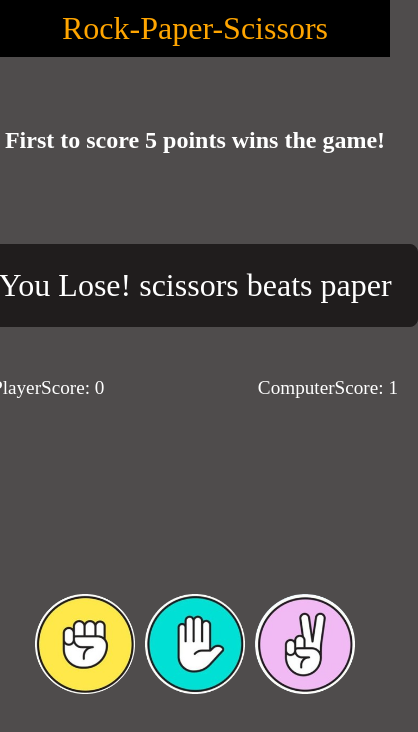
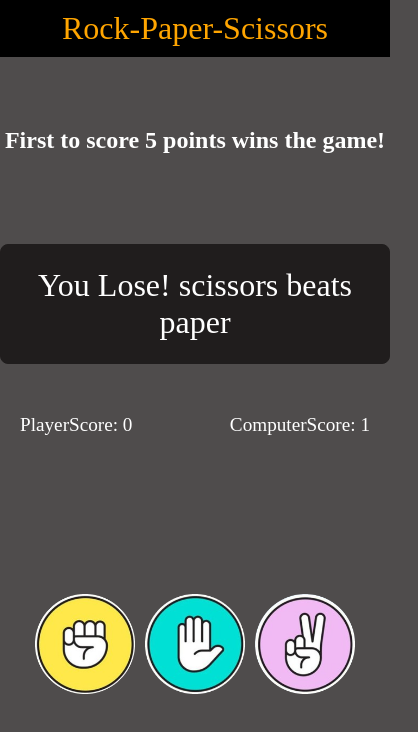
Before and after one commit to Prithiv26/Rock-paper-scissors, a plain HTML site: page index.html in a window 390 px wide. Both pictures are taken after a click on the element 195 px from the left and 645 px from the top of the page. Shown: the whole page, 418 px wide, since content can reach past the window. Drawn offline with Linux system fonts and the light colour scheme.

Commit message:
Added mobile compatibility

```diff
--- a/style.css
+++ b/style.css
@@ -1,15 +1,14 @@
-html{
-    /* background-color: rgb(29, 121, 160); */
+
+body{
     background-color: rgb(79, 76, 76);
-
-
     height: 100%;
-}
-body{
-    height: max-content;
+    /* height: max-content; */
     display: flex;
     flex-direction: column;
     margin: 0%;
+    flex-grow: 1;
+
+
 
 }
 
@@ -36,6 +35,8 @@ body{
     width: auto;
     align-self: center;
     margin-top: 70px;
+    display: flex;
+    flex-direction: column;
 
 }
 
@@ -51,13 +52,15 @@ button{
     background-color: #201d1d;
     font-size: xx-large;
     color: white;
-    /* width: fit-content; */
-    width: 400px;
-    height: auto;
+    /* width: 400px; */
+    /* height: auto; */
     padding: 20px;
     border: 3px double #201d1d;
     border-radius: 8px;
     text-align: center;
+
+    flex-basis: auto;
+    height: fit-content;
 }
 
 .div2,.div3{
```
